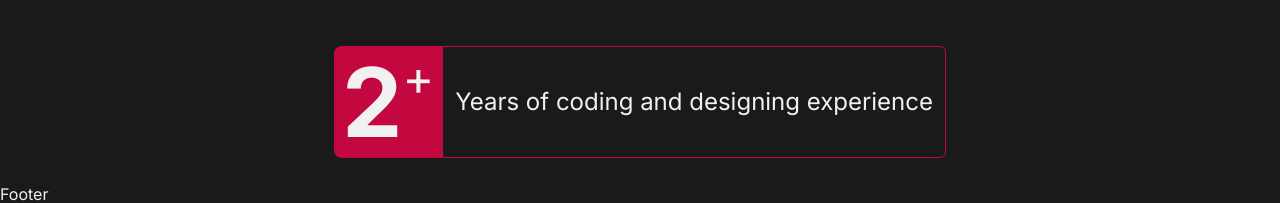
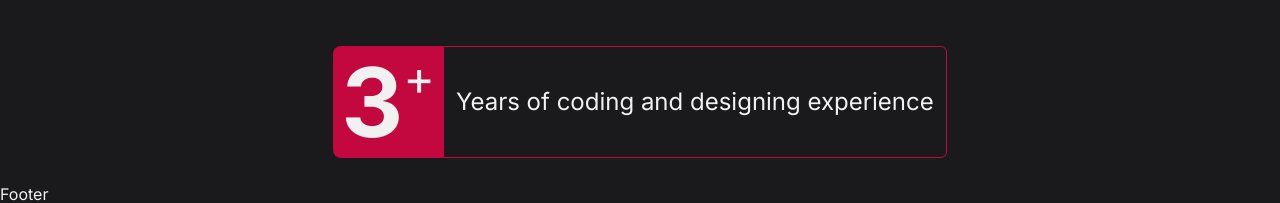
Before and after one commit to code-rizzard/rmm_portfolio, a Next.js app: page / in a window 1280 px wide. Shown: the part 1331-1534 px from the top of the page. Built offline with nearby package versions, Linux system fonts and the light colour scheme.

Commit message:
Added dynamic year counting

```diff
--- a/components/CodingExperience.tsx
+++ b/components/CodingExperience.tsx
@@ -1,5 +1,8 @@
 
 const CodingExperience = () => {
+    const startYear = 2020
+    const experience = new Date().getFullYear() - startYear;
+
   return (
     <div
     className="p__container flex justify-center items-center"
@@ -7,8 +10,8 @@ const CodingExperience = () => {
         <div className="flex  items-stretch">
             <div className="flex justify-center p-2 flex-shrink-0  bg-brand rounded-l-lg  min-w-[100px] min-h-[100px]">
                 <span
-                className="text-8xl font-bold"
-                >2</span>
+                className="text-8xl font-bold flex items-center"
+                >{experience}</span>
                 <span
                 className="flex items-start text-5xl justify-start"
                 >
```
